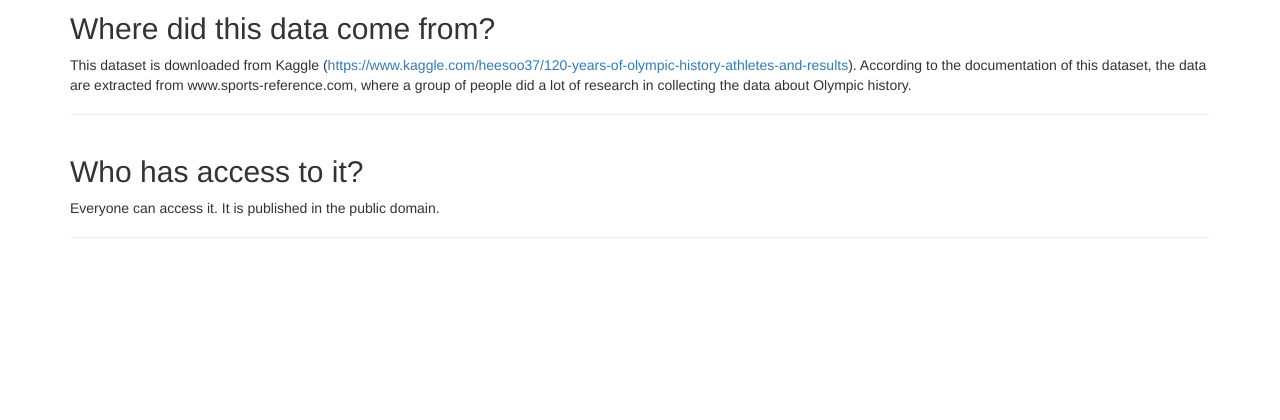
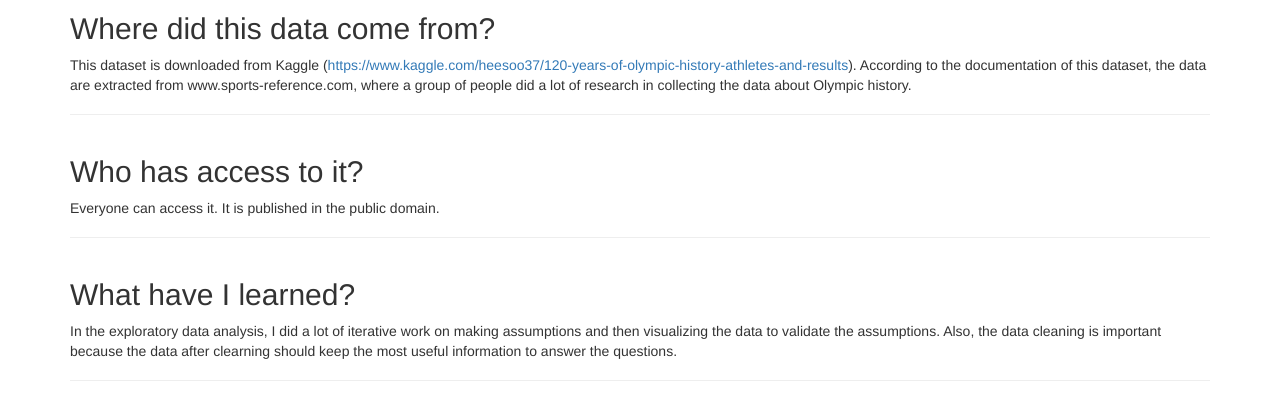
Before and after one commit to jids18fall/Byte-2, a Flask app: page /about in a window 1280 px wide. Shown: the part 358-778 px from the top of the page. Run offline with Flask 2, Linux system fonts and the light colour scheme; parts of the project's set-up code (start-up, migrations or seed data) failed here and were passed over; some libraries are stand-ins or nearby versions.

Commit message:
Minor modification

```diff
--- a/templates/about.html
+++ b/templates/about.html
@@ -68,6 +68,13 @@
 	<p>Everyone can access it. It is published in the public domain.</p>
       </div>
 
+      <div class="page-header">
+	<h2>What have I learned?</h2>
+	<p>In the exploratory data analysis, I did a lot of iterative work on making assumptions and then visualizing the data to validate the assumptions.
+	    Also, the data cleaning is important because the data after clearning should keep the most useful information to answer the questions.
+	</p>
+      </div>
+
 
     </div> <!-- /container -->
 
--- a/templates/quality.html
+++ b/templates/quality.html
@@ -220,7 +220,7 @@
 	<img src="img/Silver_sport_count.png" alt="Silver medalists in different sports" width="80%"/>
 	<p>As shown by the three histograms above, the distributions are similar. Therefore, in terms of the medal counts in different sports,
 	    the data should be correct.
-	<p/>
+	<pp>
 	</div>
       </div>
 
```
